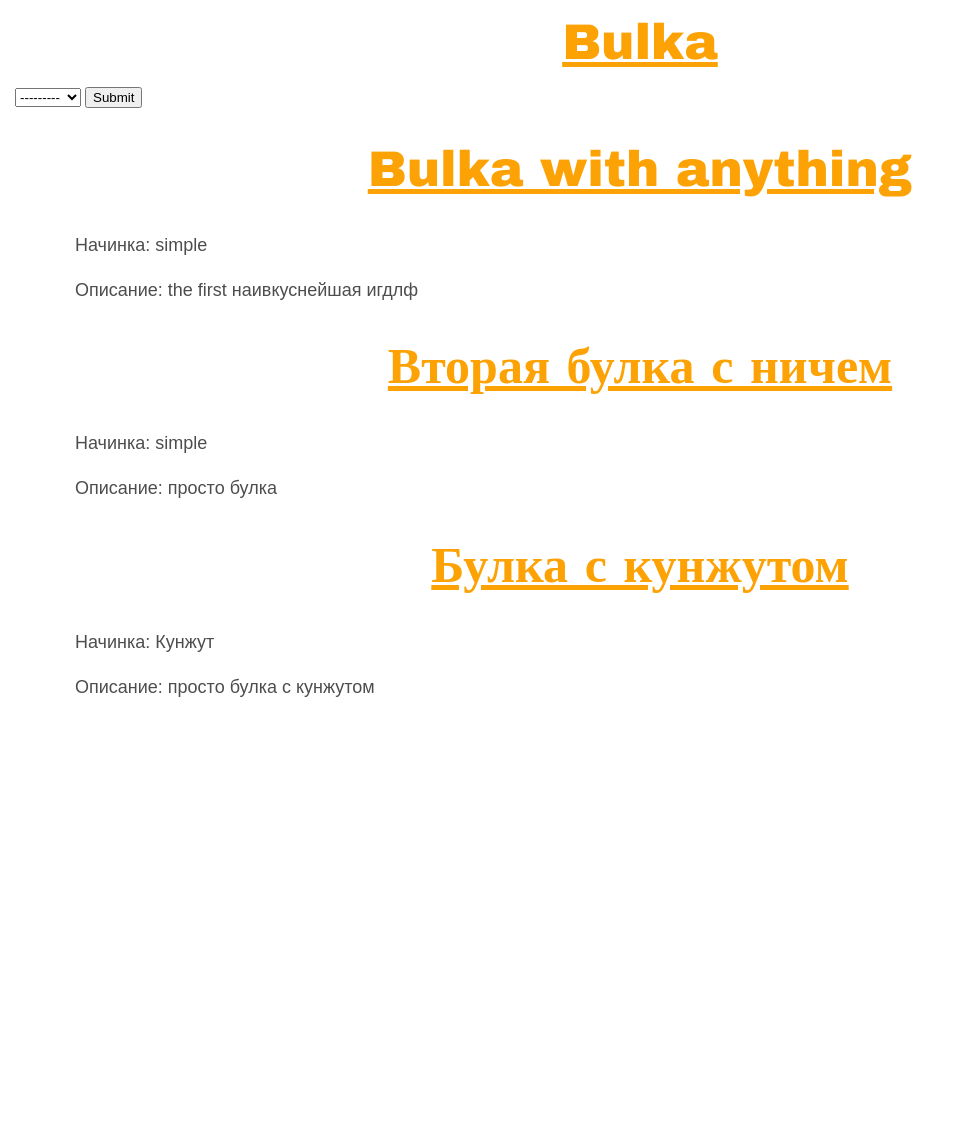
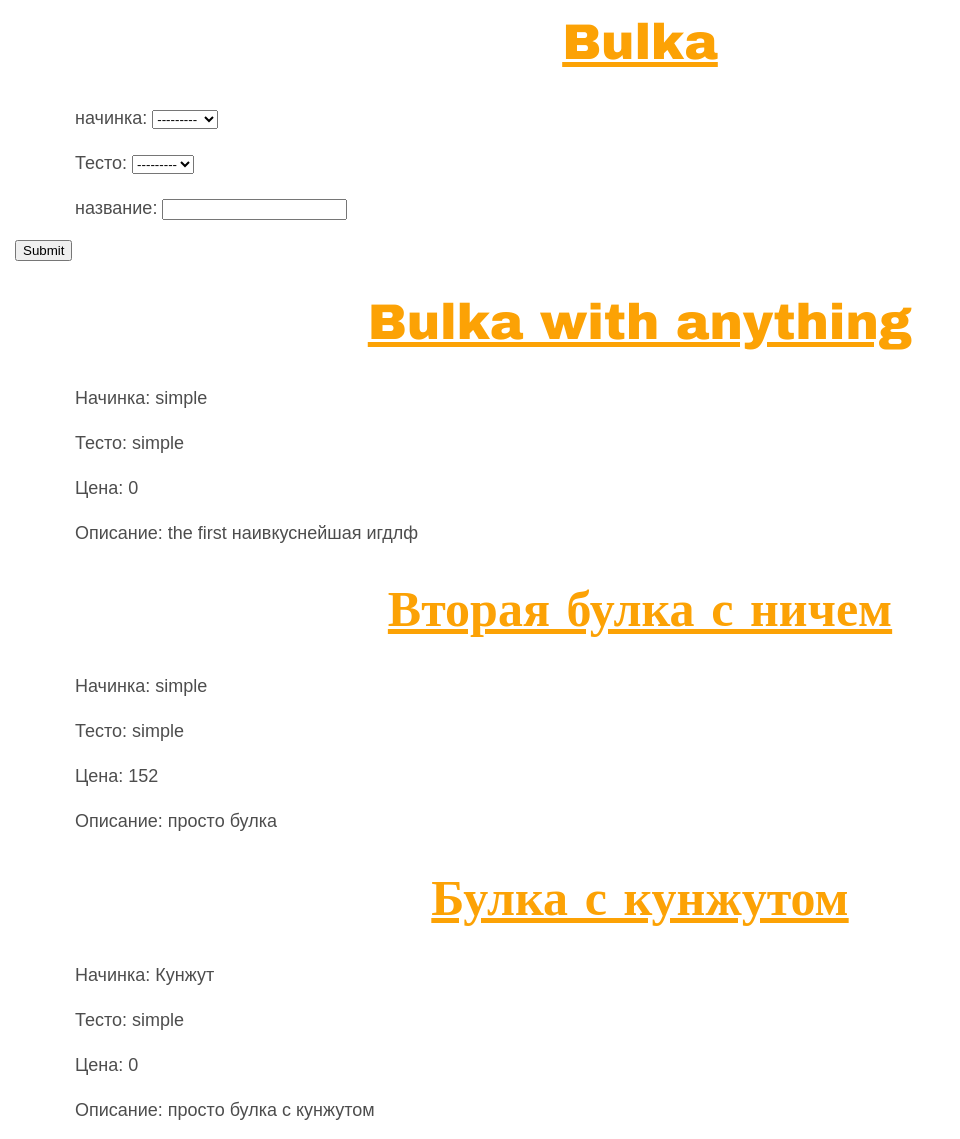
Before and after one commit to Shumaroz/Bakery-website, a Django app: page /cake/ in a window 1280 px wide. Shown: the whole page, without its empty margins (0-960 px from the left). Before the commit the page ends 697 px from the top, so only its background shows below. Run offline with Django 3.2, Linux system fonts and the light colour scheme; data comes from the database, SQL or seed files in the repository; both versions use the stored data as it was after the commit.

Commit message:
modified:   cacke/forms.py 	modified:   cacke/models.py 	modified:   cacke/templates/cacke/base.html 	modified:   cacke/templates/cacke/cacke_list.html 	modified:   db.sqlite3

```diff
--- a/cacke/forms.py
+++ b/cacke/forms.py
@@ -8,8 +8,9 @@ from cacke.models import Bulka
 
 class SearchForm(forms.Form):
     nachinka = forms.ModelChoiceField(Bulka.objects.order_by().values_list('nachinka',flat=True).distinct(), required=False)
-    testo = forms.ModelChoiceField(Bulka.objects.order_by().values_list('nachinka',flat=True).distinct(), required=False)
-    price = forms.ModelChoiceField(Bulka.objects.order_by().values_list('nachinka',flat=True).distinct(), required=False)
+    testo = forms.ModelChoiceField(Bulka.objects.order_by().values_list('testo',flat=True).distinct(), required=False)
+    price = forms.IntegerField(required=False)
+    name = forms.CharField(required=False)
 
     def get_nach(self):
         nach = self.data['nachinka']
--- a/cacke/models.py
+++ b/cacke/models.py
@@ -9,7 +9,7 @@ class Bulka(models.Model):
     name = models.TextField(primary_key = True)
     nachinka = models.TextField(default = "simple")
     testo = models.TextField(default = "simple")
-    price = models.IntegerField(default = "0")
+    price = models.IntegerField(default = 0)
     text_ops = models.TextField()
 
 
--- a/cacke/templates/cacke/base.html
+++ b/cacke/templates/cacke/base.html
@@ -13,7 +13,10 @@
         </div>
         <form action="" method="POST">
             {% csrf_token %}
-            {{ form.nachinka }}
+           <p>начинка: {{ form.nachinka }} </p>
+           <p>Тесто: {{ form.testo }} </p>
+           <p>название: {{ form.name }} </p>
+
             <input type="Submit" name="submit" value="Submit"/>
         </form>
 
--- a/cacke/templates/cacke/cacke_list.html
+++ b/cacke/templates/cacke/cacke_list.html
@@ -7,6 +7,8 @@
 
             <h1><a href="">{{ cac.name }}</a></h1>
             <p>Начинка: {{ cac.nachinka|linebreaksbr }}</p>
+            <p>Тесто: {{ cac.testo|linebreaksbr }}</p>
+            <p>Цена: {{ cac.price|linebreaksbr }}</p>
             <p>Описание: {{ cac.text_ops|linebreaksbr }}</p>
 
         </div>
```
Also changed, not shown: db.sqlite3.
